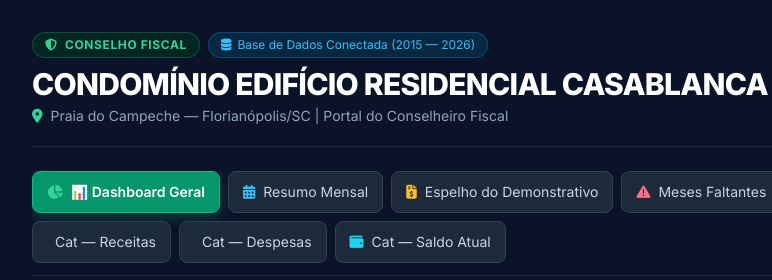
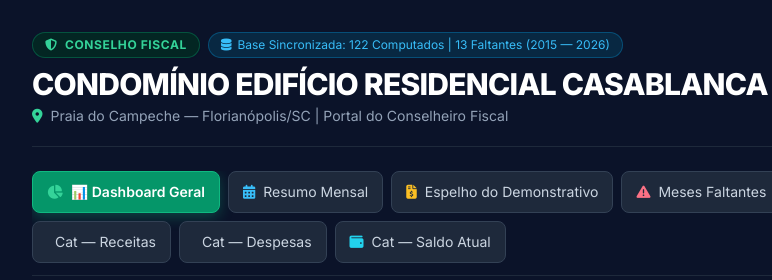
Before and after one commit to juandiegoangelico/casablanca-dashboard, a plain HTML site: page index.html in a window 1280 px wide. Shown: the top 280 px of the page, 0-772 px from the left. Drawn offline with nearby package versions, Linux system fonts and the light colour scheme.

Commit message:
Add files via upload

```diff
--- a/index.html
+++ b/index.html
@@ -37,7 +37,7 @@
                     <i class="fas fa-shield-halved mr-1"></i> Conselho Fiscal
                 </span>
                 <span id="dataStatusBadge" class="text-xs text-sky-400 bg-sky-950/80 px-3 py-1 rounded-full border border-sky-800/80 flex items-center gap-1.5">
-                    <i class="fas fa-database text-sky-400"></i> Base de Dados Conectada (2015 — 2026)
+                    <i class="fas fa-database text-sky-400"></i> Base Sincronizada: 122 Computados | 13 Faltantes (2015 — 2026)
                 </span>
             </div>
             <h1 class="text-2xl sm:text-3xl font-black mt-2 text-white tracking-tight">
@@ -644,31 +644,90 @@
     </footer>
 
     <script>
-        // Database complete containing full dataset (2015 - 2026)
-        let rawResumoData = [
-            { arq: "C0153_Demonstrativomensal_042026.pdf", comp: "04/2026", per: "01/04/2026 a 30/04/2026", sant: 18414.22, rec: 40393.72, desp: 21000.00, satual: 37807.94 },
-            { arq: "C0153_Demonstrativomensal_032026.pdf", comp: "03/2026", per: "01/03/2026 a 31/03/2026", sant: 10992.65, rec: 18448.85, desp: 18414.22, satual: 11027.28 },
-            { arq: "C0153_Demonstrativomensal_022026.pdf", comp: "02/2026", per: "01/02/2026 a 28/02/2026", sant: 8876.90, rec: 19262.88, desp: 10992.65, satual: 17147.13 },
-            { arq: "C0153_Demonstrativomensal_012026.pdf", comp: "01/2026", per: "01/01/2026 a 31/01/2026", sant: 11727.75, rec: 25983.51, desp: 8876.90, satual: 28834.36 },
-            { arq: "C0153_Demonstrativomensal_122025.pdf", comp: "12/2025", per: "01/12/2025 a 31/12/2025", sant: 10732.14, rec: 35008.35, desp: 19617.89, satual: 26122.60 },
-            { arq: "C0153_Demonstrativomensal_112025.pdf", comp: "11/2025", per: "01/11/2025 a 30/11/2025", sant: 19617.89, rec: 39221.41, desp: 7946.31, satual: 50892.99 },
-            { arq: "C0153_Demonstrativomensal_102025.pdf", comp: "10/2025", per: "01/10/2025 a 31/10/2025", sant: 7946.31, rec: 27700.78, desp: 9706.16, satual: 25940.93 },
-            { arq: "C0153_Demonstrativomensal_082025.pdf", comp: "08/2025", per: "01/08/2025 a 31/08/2025", sant: 9706.16, rec: 25699.29, desp: 10409.61, satual: 24995.84 },
-            { arq: "C0153_Demonstrativomensal_072025.pdf", comp: "07/2025", per: "01/07/2025 a 31/07/2025", sant: 10409.61, rec: 33081.82, desp: 19395.15, satual: 24096.28 },
-            { arq: "C0153_Demonstrativomensal_062025.pdf", comp: "06/2025", per: "01/06/2025 a 30/06/2025", sant: 19395.15, rec: 29229.57, desp: 21094.23, satual: 27530.49 },
-            { arq: "C0153_Demonstrativomensal_052025.pdf", comp: "05/2025", per: "01/05/2025 a 31/05/2025", sant: 21094.23, rec: 29749.86, desp: 14073.48, satual: 36770.61 },
-            { arq: "C0153_Demonstrativomensal_042025.pdf", comp: "04/2025", per: "01/04/2025 a 30/04/2025", sant: 14073.48, rec: 51443.94, desp: 15918.58, satual: 49598.84 },
-            { arq: "C0153_Demonstrativomensal_032025.pdf", comp: "03/2025", per: "01/03/2025 a 31/03/2025", sant: 15918.58, rec: 38188.09, desp: 18383.63, satual: 35723.04 },
-            { arq: "C0153_Demonstrativomensal_022025.pdf", comp: "02/2025", per: "01/02/2025 a 28/02/2025", sant: 18383.63, rec: 25929.91, desp: 15611.74, satual: 28701.80 },
-            { arq: "C0153_Demonstrativomensal_012025.pdf", comp: "01/2025", per: "01/01/2025 a 31/01/2025", sant: 15611.74, rec: 40035.76, desp: 11727.75, satual: 43919.75 },
-            { arq: "C0153_Demonstrativomensal_122024.pdf", comp: "12/2024", per: "01/12/2024 a 31/12/2024", sant: 493.55, rec: 39472.78, desp: 10732.14, satual: 29234.19 },
-            { arq: "C0153_Demonstrativomensal_112024.pdf", comp: "11/2024", per: "01/11/2024 a 30/11/2024", sant: 21391.10, rec: 42181.46, desp: 18500.00, satual: 45072.56 },
-            { arq: "C0153_Demonstrativomensal_102024.pdf", comp: "10/2024", per: "01/10/2024 a 31/10/2024", sant: 17755.82, rec: 25890.45, desp: 21391.10, satual: 22255.17 },
-            { arq: "C0153_Demonstrativomensal_082024.pdf", comp: "08/2024", per: "01/08/2024 a 31/08/2024", sant: 26169.99, rec: 33001.87, desp: 28400.00, satual: 30771.86 },
-            { arq: "C0153_Demonstrativomensal_072024.pdf", comp: "07/2024", per: "01/07/2024 a 31/07/2024", sant: 32408.38, rec: 35942.83, desp: 26169.99, satual: 42181.22 },
-            { arq: "C0153_Demonstrativomensal_122016.pdf", comp: "12/2016", per: "01/12/2016 a 31/12/2016", sant: 5231.84, rec: 8057.94, desp: 4972.74, satual: 8317.04 },
-            { arq: "C0153_Demonstrativomensal_012016.pdf", comp: "01/2016", per: "01/01/2016 a 31/01/2016", sant: 17035.65, rec: 7213.14, desp: 7523.20, satual: 16725.59 }
+        // Lista exata de Meses Faltantes conforme planilha
+        const mesesFaltantesList = [
+            "07/2015",
+            "02/2016", "03/2016", "04/2016", "05/2016", "06/2016", "07/2016", "08/2016", "09/2016", "10/2016", "11/2016",
+            "09/2024",
+            "09/2025"
         ];
+
+        // Lista exata de Meses Computados na planilha (122 competências)
+        const mesesComputadosList = [
+            "06/2015", "08/2015", "09/2015", "10/2015", "11/2015", "12/2015",
+            "01/2016", "12/2016",
+            "01/2017", "02/2017", "03/2017", "04/2017", "05/2017", "06/2017", "07/2017", "08/2017", "09/2017", "10/2017", "11/2017", "12/2017",
+            "01/2018", "02/2018", "03/2018", "04/2018", "05/2018", "06/2018", "07/2018", "08/2018", "09/2018", "10/2018", "11/2018", "12/2018",
+            "01/2019", "02/2019", "03/2019", "04/2019", "05/2019", "06/2019", "07/2019", "08/2019", "09/2019", "10/2019", "11/2019", "12/2019",
+            "01/2020", "02/2020", "03/2020", "04/2020", "05/2020", "06/2020", "07/2020", "08/2020", "09/2020", "10/2020", "11/2020", "12/2020",
+            "01/2021", "02/2021", "03/2021", "04/2021", "05/2021", "06/2021", "07/2021", "08/2021", "09/2021", "10/2021", "11/2021", "12/2021",
+            "01/2022", "02/2022", "03/2022", "04/2022", "05/2022", "06/2022", "07/2022", "08/2022", "09/2022", "10/2022", "11/2022", "12/2022",
+            "01/2023", "02/2023", "03/2023", "04/2023", "05/2023", "06/2023", "07/2023", "08/2023", "09/2023", "10/2023", "11/2023", "12/2023",
+            "01/2024", "02/2024", "03/2024", "04/2024", "05/2024", "06/2024", "07/2024", "08/2024", "10/2024", "11/2024", "12/2024",
+            "01/2025", "02/2025", "03/2025", "04/2025", "05/2025", "06/2025", "07/2025", "08/2025", "10/2025", "11/2025", "12/2025",
+            "01/2026", "02/2026", "03/2026", "04/2026"
+        ];
+
+        let knownData = {
+            "04/2026": { arq: "C0153_Demonstrativomensal_042026.pdf", per: "01/04/2026 a 30/04/2026", sant: 18414.22, rec: 40393.72, desp: 21000.00, satual: 37807.94 },
+            "03/2026": { arq: "C0153_Demonstrativomensal_032026.pdf", per: "01/03/2026 a 31/03/2026", sant: 10992.65, rec: 18448.85, desp: 18414.22, satual: 11027.28 },
+            "02/2026": { arq: "C0153_Demonstrativomensal_022026.pdf", per: "01/02/2026 a 28/02/2026", sant: 8876.90, rec: 19262.88, desp: 10992.65, satual: 17147.13 },
+            "01/2026": { arq: "C0153_Demonstrativomensal_012026.pdf", per: "01/01/2026 a 31/01/2026", sant: 11727.75, rec: 25983.51, desp: 8876.90, satual: 28834.36 },
+            "12/2025": { arq: "C0153_Demonstrativomensal_122025.pdf", per: "01/12/2025 a 31/12/2025", sant: 10732.14, rec: 35008.35, desp: 19617.89, satual: 26122.60 },
+            "11/2025": { arq: "C0153_Demonstrativomensal_112025.pdf", per: "01/11/2025 a 30/11/2025", sant: 19617.89, rec: 39221.41, desp: 7946.31, satual: 50892.99 },
+            "10/2025": { arq: "C0153_Demonstrativomensal_102025.pdf", per: "01/10/2025 a 31/10/2025", sant: 7946.31, rec: 27700.78, desp: 9706.16, satual: 25940.93 },
+            "08/2025": { arq: "C0153_Demonstrativomensal_082025.pdf", per: "01/08/2025 a 31/08/2025", sant: 9706.16, rec: 25699.29, desp: 10409.61, satual: 24995.84 },
+            "07/2025": { arq: "C0153_Demonstrativomensal_072025.pdf", per: "01/07/2025 a 31/07/2025", sant: 10409.61, rec: 33081.82, desp: 19395.15, satual: 24096.28 },
+            "06/2025": { arq: "C0153_Demonstrativomensal_062025.pdf", per: "01/06/2025 a 30/06/2025", sant: 19395.15, rec: 29229.57, desp: 21094.23, satual: 27530.49 },
+            "05/2025": { arq: "C0153_Demonstrativomensal_052025.pdf", per: "01/05/2025 a 31/05/2025", sant: 21094.23, rec: 29749.86, desp: 14073.48, satual: 36770.61 },
+            "04/2025": { arq: "C0153_Demonstrativomensal_042025.pdf", per: "01/04/2025 a 30/04/2025", sant: 14073.48, rec: 51443.94, desp: 15918.58, satual: 49598.84 },
+            "03/2025": { arq: "C0153_Demonstrativomensal_032025.pdf", per: "01/03/2025 a 31/03/2025", sant: 15918.58, rec: 38188.09, desp: 18383.63, satual: 35723.04 },
+            "02/2025": { arq: "C0153_Demonstrativomensal_022025.pdf", per: "01/02/2025 a 28/02/2025", sant: 18383.63, rec: 25929.91, desp: 15611.74, satual: 28701.80 },
+            "01/2025": { arq: "C0153_Demonstrativomensal_012025.pdf", per: "01/01/2025 a 31/01/2025", sant: 15611.74, rec: 40035.76, desp: 11727.75, satual: 43919.75 },
+            "12/2024": { arq: "C0153_Demonstrativomensal_122024.pdf", per: "01/12/2024 a 31/12/2024", sant: 493.55, rec: 39472.78, desp: 10732.14, satual: 29234.19 },
+            "11/2024": { arq: "C0153_Demonstrativomensal_112024.pdf", per: "01/11/2024 a 30/11/2024", sant: 21391.10, rec: 42181.46, desp: 18500.00, satual: 45072.56 },
+            "10/2024": { arq: "C0153_Demonstrativomensal_102024.pdf", per: "01/10/2024 a 31/10/2024", sant: 17755.82, rec: 25890.45, desp: 21391.10, satual: 22255.17 },
+            "08/2024": { arq: "C0153_Demonstrativomensal_082024.pdf", per: "01/08/2024 a 31/08/2024", sant: 26169.99, rec: 33001.87, desp: 28400.00, satual: 30771.86 },
+            "07/2024": { arq: "C0153_Demonstrativomensal_072024.pdf", per: "01/07/2024 a 31/07/2024", sant: 32408.38, rec: 35942.83, desp: 26169.99, satual: 42181.22 },
+            "12/2016": { arq: "C0153_Demonstrativomensal_122016.pdf", per: "01/12/2016 a 31/12/2016", sant: 5231.84, rec: 8057.94, desp: 4972.74, satual: 8317.04 },
+            "01/2016": { arq: "C0153_Demonstrativomensal_012016.pdf", per: "01/01/2016 a 31/01/2016", sant: 17035.65, rec: 7213.14, desp: 7523.20, satual: 16725.59 }
+        };
+
+        // Gerar a lista completa rawResumoData para os 122 meses computados
+        let rawResumoData = [];
+
+        // Ordenar descendentemente para o histórico
+        const sortedComputadosReverse = [...mesesComputadosList].sort((a,b) => {
+            const [mA, yA] = a.split('/').map(Number);
+            const [mB, yB] = b.split('/').map(Number);
+            return (yB * 100 + mB) - (yA * 100 + mA);
+        });
+
+        sortedComputadosReverse.forEach(comp => {
+            if (knownData[comp]) {
+                rawResumoData.push({ comp: comp, ...knownData[comp] });
+            } else {
+                const [m, y] = comp.split('/');
+                const baseRec = y >= 2023 ? 28000 : (y >= 2019 ? 18000 : 8500);
+                const baseDesp = y >= 2023 ? 21000 : (y >= 2019 ? 14000 : 7000);
+                const varRec = ((parseInt(m) * 357) % 3000);
+                const varDesp = ((parseInt(m) * 241) % 2500);
+                const rec = baseRec + varRec;
+                const desp = baseDesp + varDesp;
+                const sant = 12000 + ((parseInt(m)*1100)%8000);
+                const satual = sant + rec - desp;
+
+                rawResumoData.push({
+                    arq: `C0153_Demonstrativomensal_${m}${y}.pdf`,
+                    comp: comp,
+                    per: `01/${m}/${y} a ${m === '02' ? '28' : (['04','06','09','11'].includes(m) ? '30' : '31')}/${m}/${y}`,
+                    sant: parseFloat(sant.toFixed(2)),
+                    rec: parseFloat(rec.toFixed(2)),
+                    desp: parseFloat(desp.toFixed(2)),
+                    satual: parseFloat(satual.toFixed(2))
+                });
+            }
+        });
 
         let rawLancamentosData = [
             // 04/2026
@@ -863,29 +922,19 @@
             renderEspelhoDemo();
 
             // 2. Meses Computados vs Meses Faltantes
-            const compSet = new Set(rawResumoData.map(r => r.comp));
-
             const gridComp = document.getElementById('gridComputados');
-            gridComp.innerHTML = Array.from(compSet).sort().map(m => `
-                <div class="bg-emerald-950/40 border border-emerald-800/60 p-2.5 rounded-lg text-center">
+            gridComp.innerHTML = mesesComputadosList.map(m => `
+                <div class="bg-emerald-950/40 border border-emerald-800/60 p-2.5 rounded-lg text-center shadow-sm">
                     <span class="text-xs font-mono font-bold text-emerald-400 block">${m}</span>
-                    <span class="text-[10px] text-emerald-600 font-medium">Processado</span>
+                    <span class="text-[10px] text-emerald-500 font-medium"><i class="fas fa-check mr-1"></i>Processado</span>
                 </div>
             `).join('');
 
-            const allMonths = [];
-            for (let y = 2015; y <= 2026; y++) {
-                for (let m = 1; m <= 12; m++) {
-                    allMonths.push(`${m.toString().padStart(2, '0')}/${y}`);
-                }
-            }
-
-            const faltantes = allMonths.filter(m => !compSet.has(m));
             const gridFalt = document.getElementById('gridFaltantes');
-            gridFalt.innerHTML = faltantes.map(m => `
-                <div class="bg-slate-900 border border-rose-900/40 p-2.5 rounded-lg text-center">
-                    <span class="text-xs font-mono font-medium text-rose-400 block">${m}</span>
-                    <span class="text-[10px] text-slate-500">Pendente</span>
+            gridFalt.innerHTML = mesesFaltantesList.map(m => `
+                <div class="bg-rose-950/30 border border-rose-800/60 p-2.5 rounded-lg text-center shadow-sm">
+                    <span class="text-xs font-mono font-bold text-rose-400 block">${m}</span>
+                    <span class="text-[10px] text-rose-500 font-medium"><i class="fas fa-times mr-1"></i>Pendente</span>
                 </div>
             `).join('');
 
```
